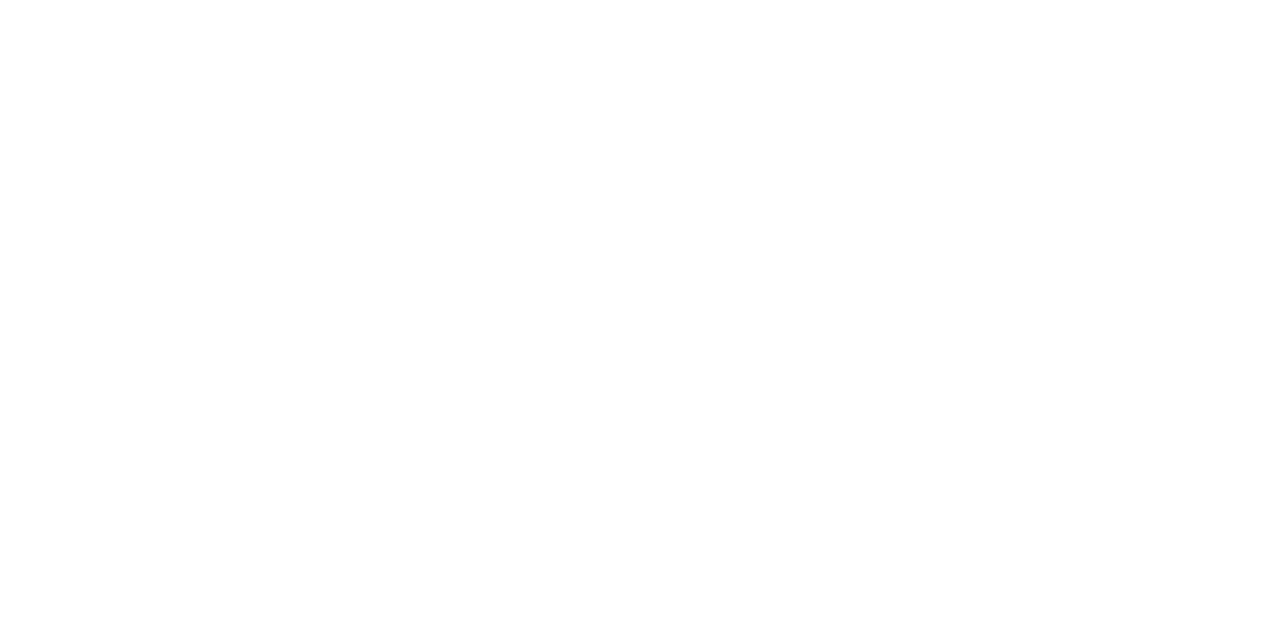
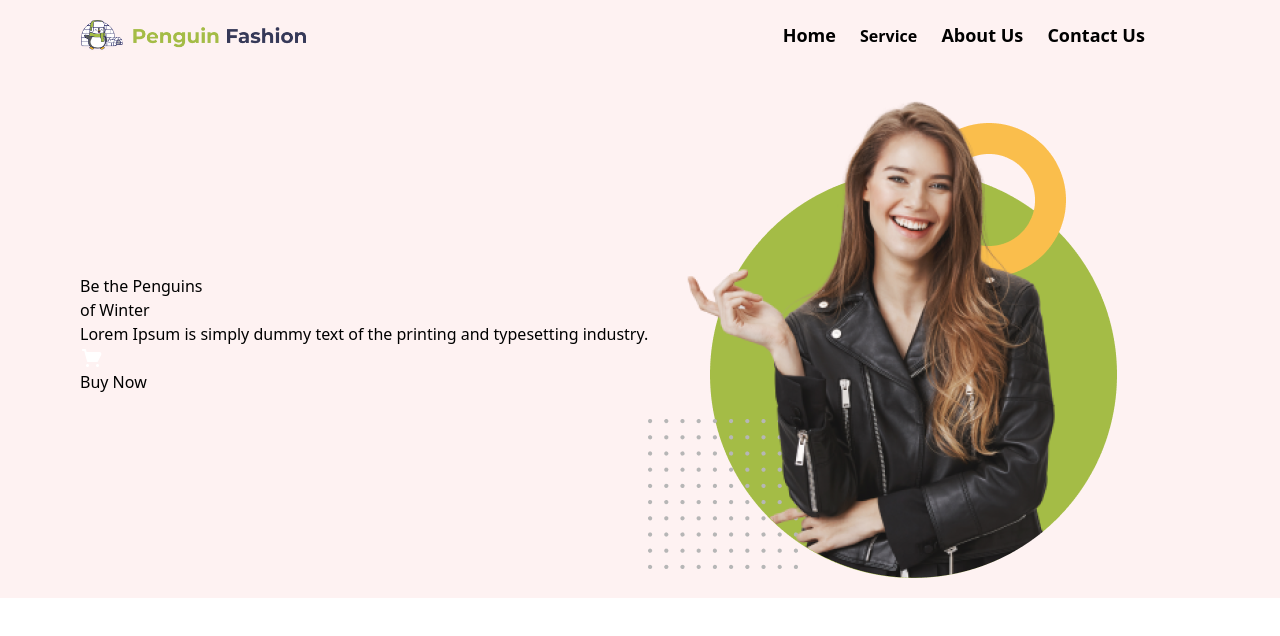
Before and after one commit to Muhammad-sefat/Responsive-Penguin-Fashion, a plain HTML site: page index.html in a window 1280 px wide. Drawn offline with nearby package versions, Linux system fonts and the light colour scheme.

Commit message:
completed nav section

```diff
--- a/index.html
+++ b/index.html
@@ -7,6 +7,38 @@
     <script src="https://cdn.tailwindcss.com"></script>
 </head>
 <body>
+    <header class="bg-red-50">
+        <nav class="flex items-center py-5 px-20 m-auto">
+            <div class="">
+                <img class="w-1/3" src="icons/logo.png">
+            </div>
+             <ul class="w-1/2">
+                <li class="inline-block ml-5"><a href="#" class="text-lg font-semibold">Home</a></li>
+                <li class="inline-block  ml-5"><a href="#"  class="text- font-semibold">Service</a></li>
+                <li class="inline-block  ml-5"><a href="#"  class="text-lg font-semibold">About Us</a></li>
+                <li class="inline-block  ml-5"><a href="#"  class="text-lg font-semibold">Contact Us</a></li>
+             </ul>
+        </nav>
+        <div class="flex py-5 px-20 items-center">
+            <div>
+                <h1>Be the Penguins
+                 <br> of Winter</h1>
+                 <p>Lorem Ipsum is simply dummy text of the printing
+                    and typesetting industry.</p>
+                    <button>
+                        <svg xmlns="http://www.w3.org/2000/svg" width="24" height="24" viewBox="0 0 24 24" fill="none">
+                            <path d="M21.08 6.99998C20.9072 6.7006 20.6598 6.45111 20.3618 6.27585C20.0639 6.10059 19.7256 6.00554 19.38 5.99998H6.58L6 3.73998C5.9414 3.52181 5.81066 3.32992 5.62908 3.19555C5.44749 3.06118 5.22576 2.99224 5 2.99998H3C2.73478 2.99998 2.48043 3.10533 2.29289 3.29287C2.10536 3.48041 2 3.73476 2 3.99998C2 4.26519 2.10536 4.51955 2.29289 4.70708C2.48043 4.89462 2.73478 4.99998 3 4.99998H4.24L7 15.26C7.0586 15.4781 7.18934 15.67 7.37092 15.8044C7.55251 15.9388 7.77424 16.0077 8 16H17C17.1847 15.9994 17.3656 15.9477 17.5227 15.8507C17.6798 15.7536 17.8069 15.6149 17.89 15.45L21.17 8.88998C21.3122 8.59199 21.3783 8.26345 21.3626 7.93366C21.3469 7.60387 21.2498 7.2831 21.08 6.99998Z" fill="white"/>
+                            <path d="M7.5 21C8.32843 21 9 20.3284 9 19.5C9 18.6716 8.32843 18 7.5 18C6.67157 18 6 18.6716 6 19.5C6 20.3284 6.67157 21 7.5 21Z" fill="white"/>
+                            <path d="M17.5 21C18.3284 21 19 20.3284 19 19.5C19 18.6716 18.3284 18 17.5 18C16.6716 18 16 18.6716 16 19.5C16 20.3284 16.6716 21 17.5 21Z" fill="white"/>
+                            </svg>
+                        Buy Now
+                    </button>
+            </div>
+            <div>
+                <img src="images/model.png">
+            </div>
+        </div>
+    </header>
 
 </body>
 </html>
```
